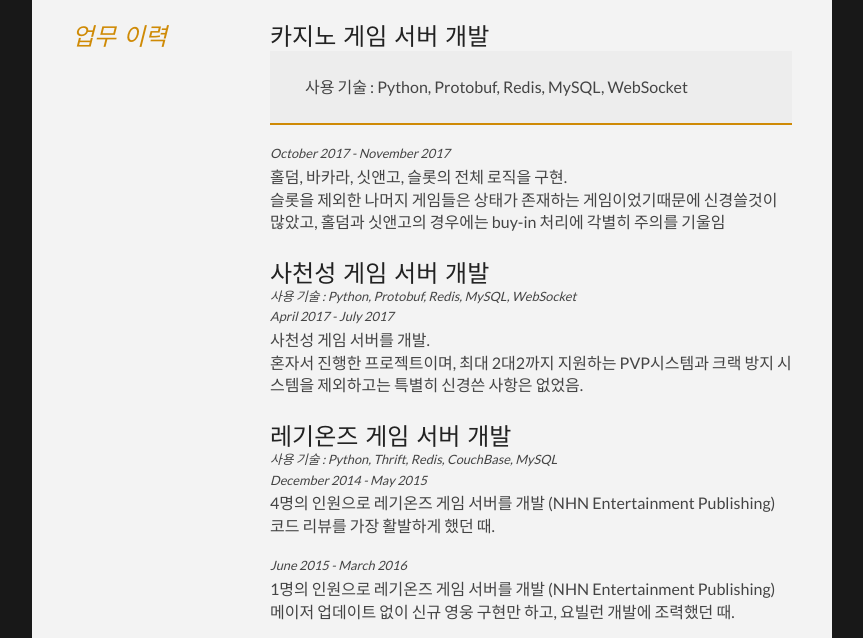
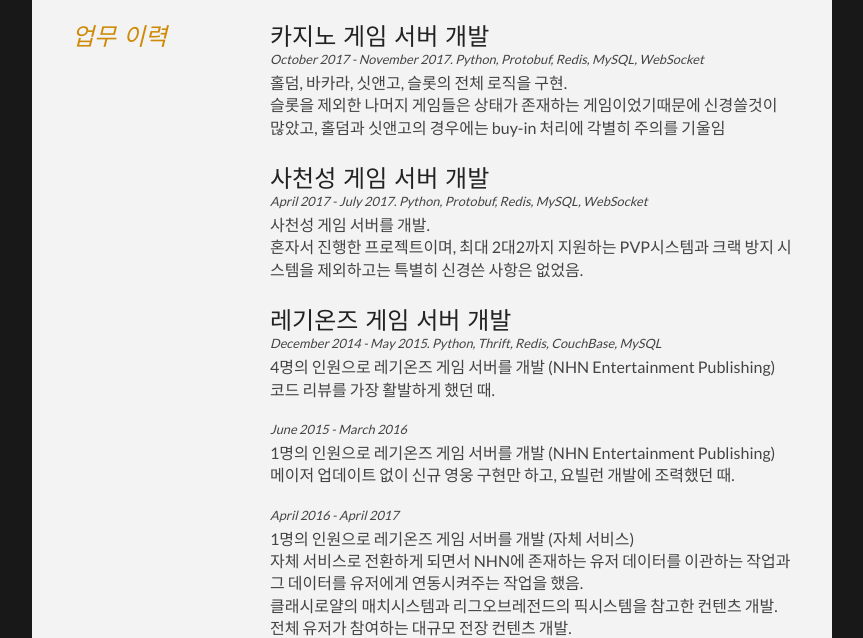
Before and after one commit to blackcat610/blackcat610.github.io, a plain HTML site: page index.html in a window 1280 px wide. Shown: the part 185-823 px from the top of the page, without its empty margins (208-1071 px from the left). Drawn offline with Linux system fonts and the light colour scheme.

Commit message:
Update index.html

```diff
--- a/index.html
+++ b/index.html
@@ -44,22 +44,19 @@
 			<div class="sectionContent">
 				<article>
 					<h2>카지노 게임 서버 개발</h2>
-					<p class="mainDetails">사용 기술 : Python, Protobuf, Redis, MySQL, WebSocket</p>
-					<p class="subDetails">October 2017 - November 2017</p>
+					<p class="subDetails">October 2017 - November 2017. Python, Protobuf, Redis, MySQL, WebSocket</p>
 					<p>홀덤, 바카라, 싯앤고, 슬롯의 전체 로직을 구현.</br>슬롯을 제외한 나머지 게임들은 상태가 존재하는 게임이었기때문에 신경쓸것이 많았고, 홀덤과 싯앤고의 경우에는 buy-in 처리에 각별히 주의를 기울임</p>
 				</article>
 
 				<article>
 					<h2>사천성 게임 서버 개발</h2>
-					<p class="subDetails">사용 기술 : Python, Protobuf, Redis, MySQL, WebSocket</p>
-					<p class="subDetails">April 2017 - July 2017</p>
+					<p class="subDetails">April 2017 - July 2017. Python, Protobuf, Redis, MySQL, WebSocket</p>
 					<p>사천성 게임 서버를 개발.</br>혼자서 진행한 프로젝트이며, 최대 2대2까지 지원하는 PVP시스템과 크랙 방지 시스템을 제외하고는 특별히 신경쓴 사항은 없었음.</p>
 				</article>
 
 				<article>
 					<h2>레기온즈 게임 서버 개발</h2>
-					<p class="subDetails">사용 기술 : Python, Thrift, Redis, CouchBase, MySQL</p>
-					<p class="subDetails">December 2014 - May 2015</p>
+					<p class="subDetails">December 2014 - May 2015. Python, Thrift, Redis, CouchBase, MySQL</p>
 					<p>4명의 인원으로 레기온즈 게임 서버를 개발 (NHN Entertainment Publishing)</br>코드 리뷰를 가장 활발하게 했던 때.</p>
 					<p class="subDetails">June 2015 - March 2016</p>
 					<p>1명의 인원으로 레기온즈 게임 서버를 개발 (NHN Entertainment Publishing)</br>메이저 업데이트 없이 신규 영웅 구현만 하고, 요빌런 개발에 조력했던 때.</p>
@@ -81,6 +78,7 @@
 					<li>Python</li>
 					<li>Redis</li>
 					<li>Protobuf</li>
+					<li>AWS</li>
 				</ul>
 			</div>
 			<div class="clear"></div>
```
